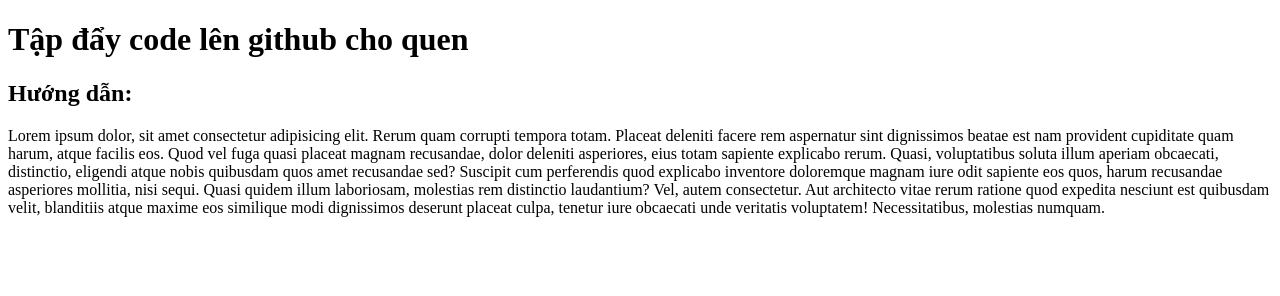
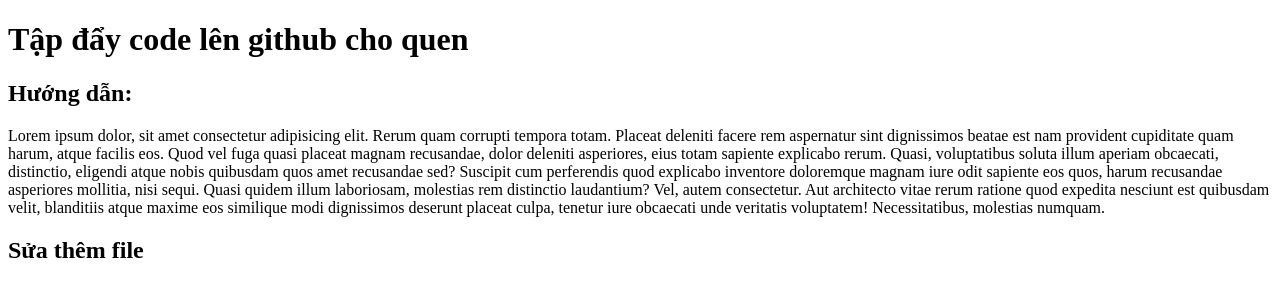
Before and after one commit to hoangphanhp/duan3, a plain HTML site: page index.html in a window 1280 px wide. Drawn offline with Linux system fonts and the light colour scheme.

Commit message:
sửa đổi lần 1

```diff
--- a/index.html
+++ b/index.html
@@ -23,5 +23,6 @@
       maxime eos similique modi dignissimos deserunt placeat culpa, tenetur iure
       obcaecati unde veritatis voluptatem! Necessitatibus, molestias numquam.
     </p>
+    <h2>Sửa thêm file</h2>
   </body>
 </html>
```
